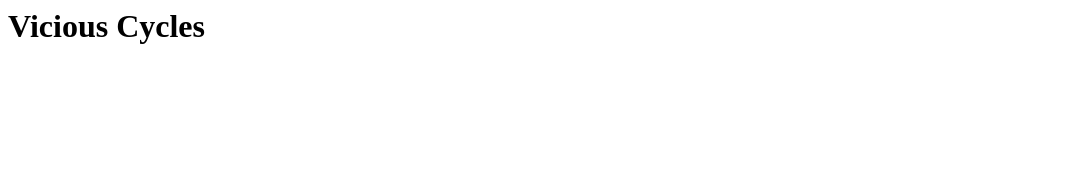
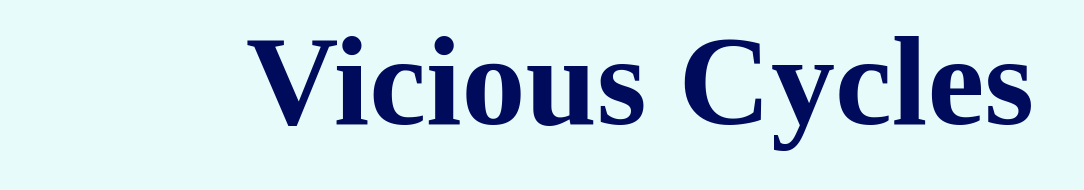
Before and after one commit to descanlon/ViciousCyclesProject, a plain HTML site: page index.html in a window 1280 px wide. Shown: the whole page, without its empty margins (0-1084 px from the left). Drawn offline with Linux system fonts and the light colour scheme.

Commit message:
Add files via upload

```diff
--- a/index.html
+++ b/index.html
@@ -5,6 +5,16 @@
     <meta charset="utf=8">
     <meta name="keywords" content="bicycle, bicycles, bicycle accessories, cycling, community">
     <meta name="description" content="Vicious Cycles is a unique local bicycle shop and community in Raleigh, NC.">
+    <style>
+        body {
+            background-color:#E7FBFB;
+            }
+        header {
+            text-align:center;
+            font-size:4em;
+            color:#010B5B;
+        }
+    </style>
 </head>
 <body>
      <header>
```
